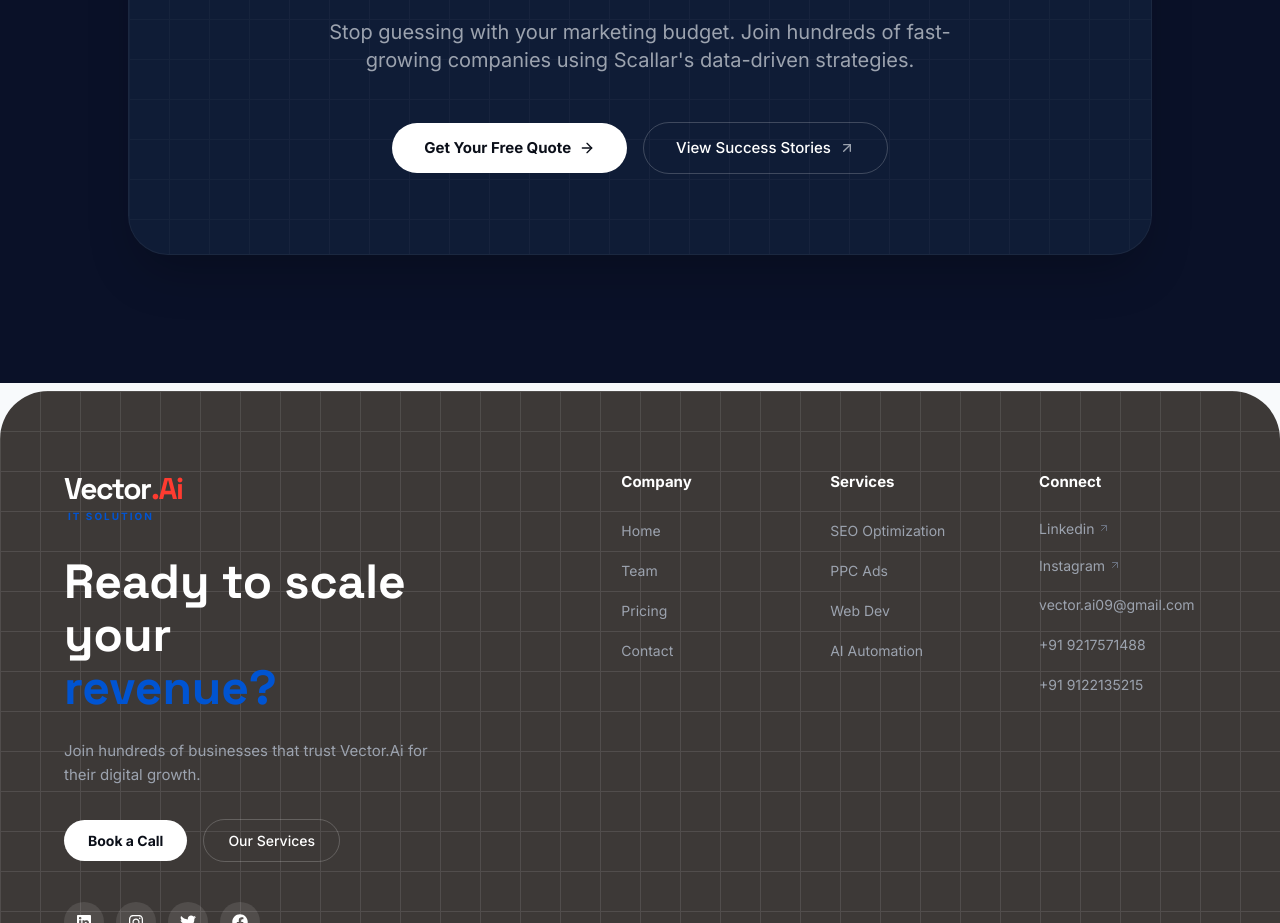
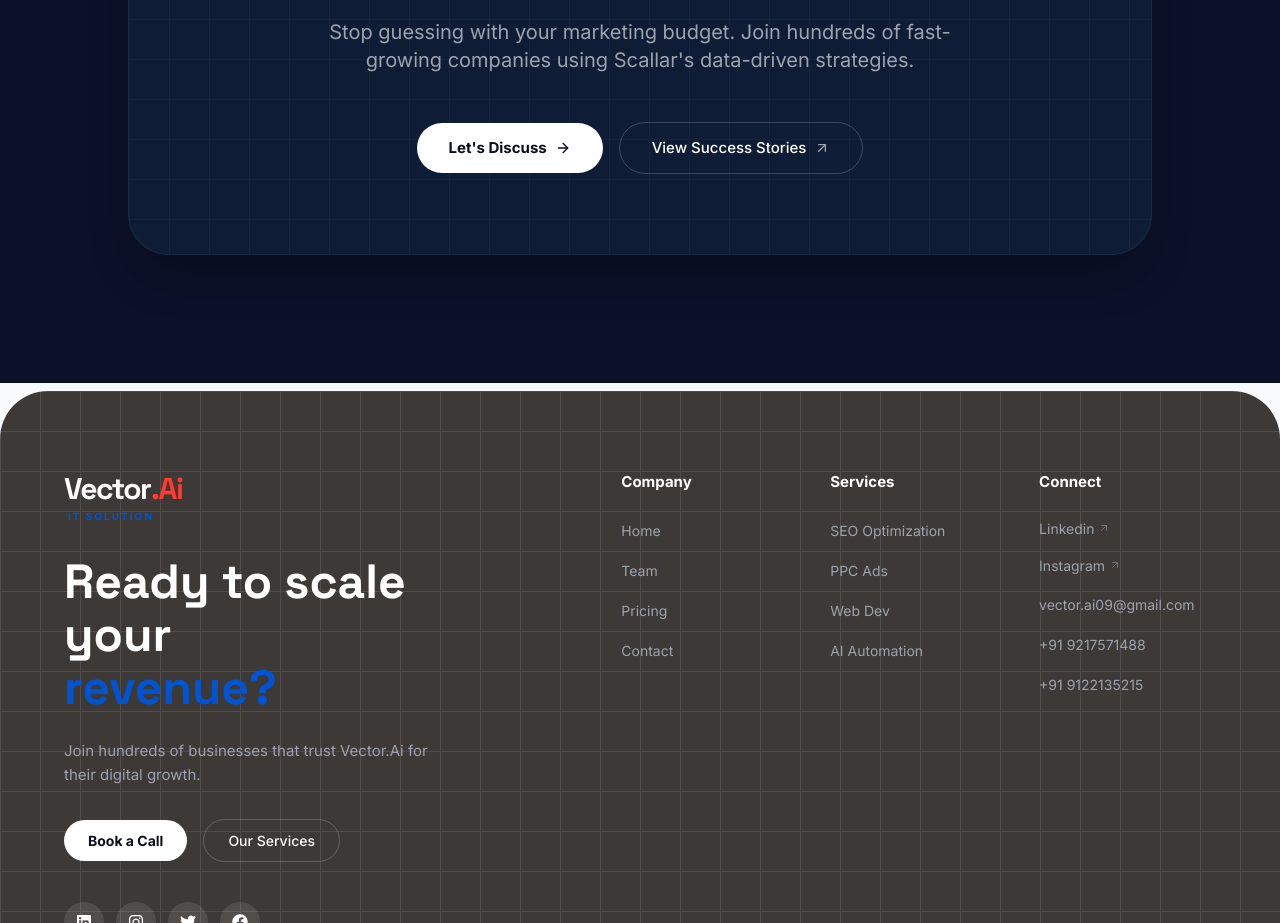
Before and after one commit to 08Satyamkumar/Vector.Ai, a React (Vite) app: page / in a window 1280 px wide. Shown: the part 6643-7566 px from the top of the page. Built offline with nearby package versions, Linux system fonts and the light colour scheme.

Commit message:
Replace 'Get a Quote' calls to action with 'Let's Discuss' everywhere

```diff
--- a/src/components/CTA.jsx
+++ b/src/components/CTA.jsx
@@ -1,6 +1,7 @@
 import React from 'react';
 import { ArrowRight, ArrowUpRight } from 'lucide-react';
 import { motion } from 'framer-motion';
+import { Link } from 'react-router-dom';
 
 const CTA = () => {
   return (
@@ -56,12 +57,12 @@ const CTA = () => {
 
             {/* Buttons */}
             <div className="flex flex-col sm:flex-row justify-center items-center gap-4 w-full sm:w-auto">
-              <a
-                href="#quote"
+              <Link
+                to="/contact"
                 className="w-full sm:w-auto inline-flex justify-center items-center gap-2 px-8 py-3.5 bg-white text-[#0B0F19] rounded-full text-[15px] font-bold hover:bg-gray-100 transition-colors"
               >
-                Get Your Free Quote <ArrowRight className="w-4 h-4" />
-              </a>
+                Let's Discuss <ArrowRight className="w-4 h-4" />
+              </Link>
               <a
                 href="#success-stories"
                 className="w-full sm:w-auto inline-flex justify-center items-center gap-2 px-8 py-3.5 bg-transparent text-white border border-white/20 rounded-full text-[15px] font-medium hover:bg-white/5 transition-colors"
--- a/src/pages/ServiceDetailPage.jsx
+++ b/src/pages/ServiceDetailPage.jsx
@@ -41,7 +41,7 @@ const ServiceDetailPage = () => {
 
             <div className="flex flex-wrap gap-4">
               <Link to="/contact" className="px-8 py-3.5 bg-brand-dark text-white rounded-full font-bold text-[14px] hover:bg-black transition-colors">
-                Get a Quote
+                Let's Discuss
               </Link>
               <a href="#features" className="px-8 py-3.5 bg-white text-brand-dark rounded-full font-bold text-[14px] border border-gray-200 hover:bg-gray-50 transition-colors shadow-sm">
                 View Features
```
